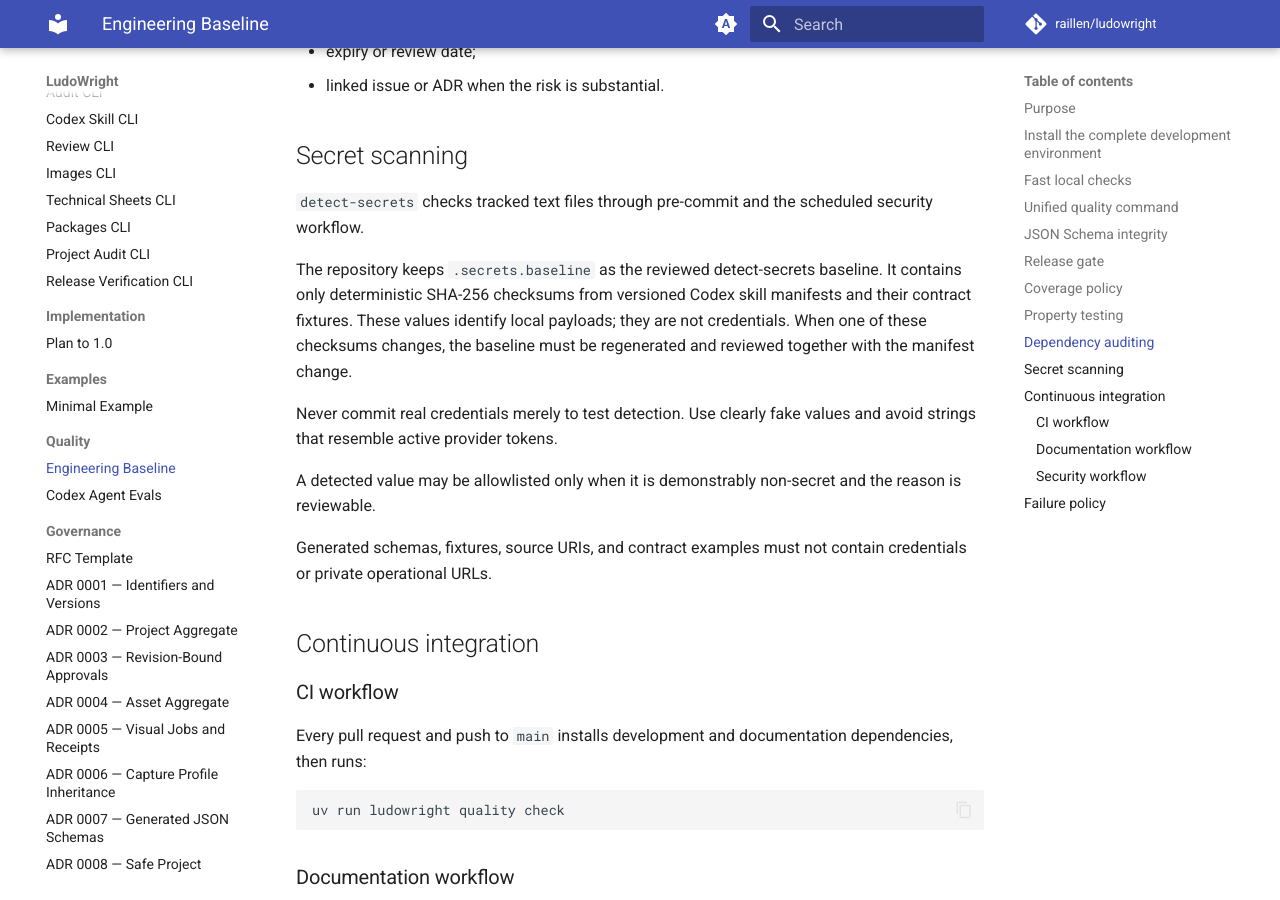
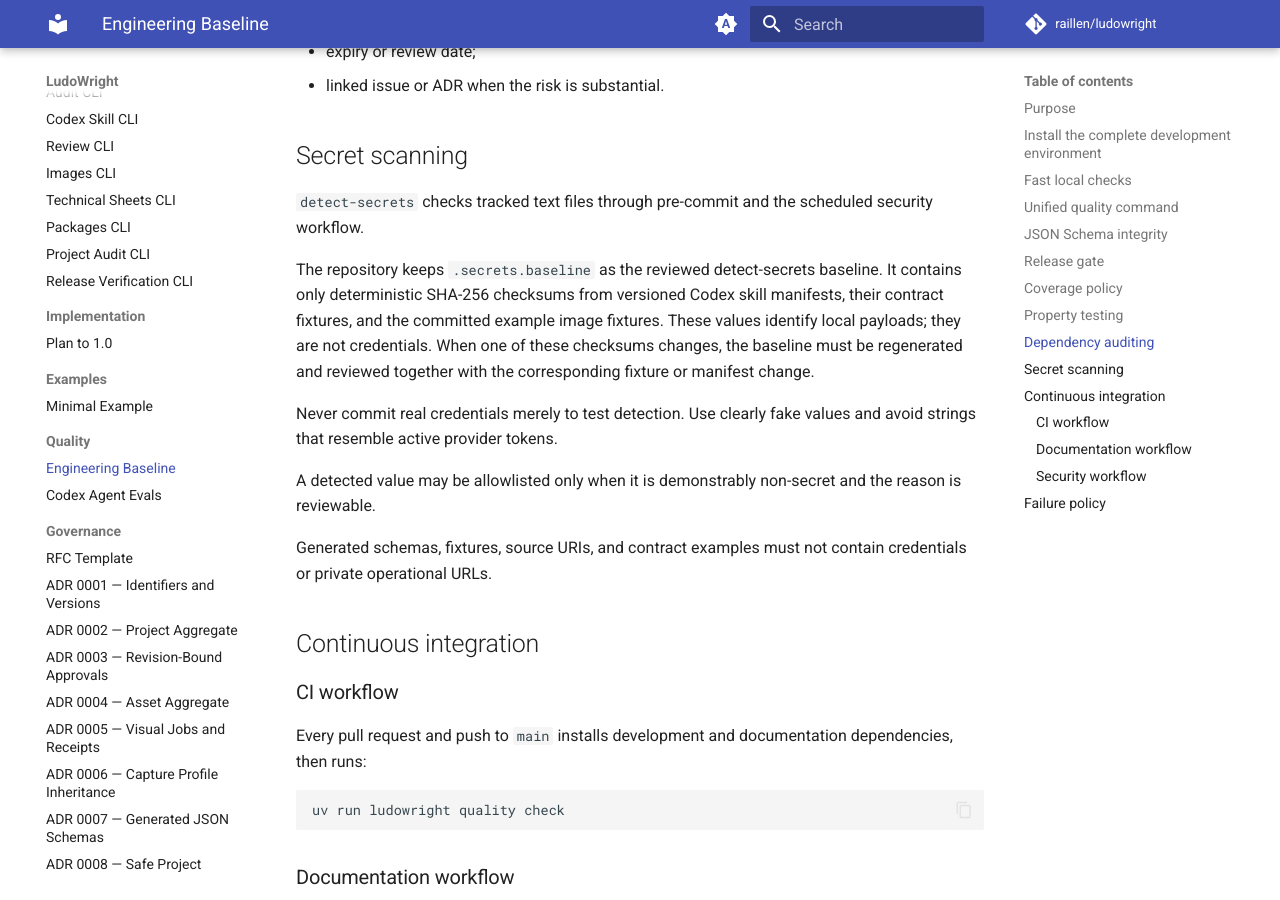
Before and after one commit to raillen/ludowright, an MkDocs documentation site: the page built from docs/quality/ENGINEERING_QUALITY.md, in a window 1280 px wide and 900 px high, scrolled down 3916 px. Built offline with MkDocs 1.6.1 and Material for MkDocs 9.7.7, drawn with Linux system fonts in a browser that asks for light colours; comment, search, counter and statistics services are not loaded.

Commit message:
Baseline committed fixture checksums

```diff
--- a/docs/quality/ENGINEERING_QUALITY.md
+++ b/docs/quality/ENGINEERING_QUALITY.md
@@ -158,9 +158,11 @@
 
 The repository keeps `.secrets.baseline` as the reviewed
 detect-secrets baseline. It contains only deterministic SHA-256 checksums from
-versioned Codex skill manifests and their contract fixtures. These values identify
-local payloads; they are not credentials. When one of these checksums changes, the
-baseline must be regenerated and reviewed together with the manifest change.
+versioned Codex skill manifests, their contract fixtures, and the committed
+example image fixtures. These values identify local payloads; they are not
+credentials. When one of these checksums changes, the baseline must be
+regenerated and reviewed together with the corresponding fixture or manifest
+change.
 
 Never commit real credentials merely to test detection. Use clearly fake values and avoid strings that resemble active provider tokens.
 
```
Also changed, not shown: 1 other file.
